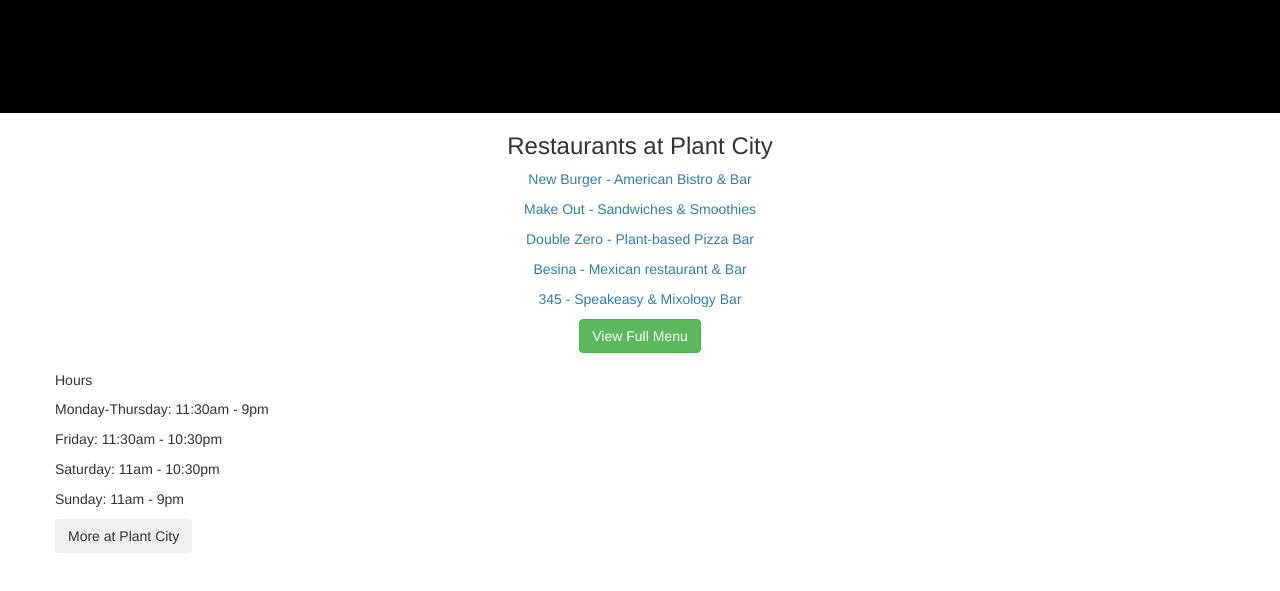
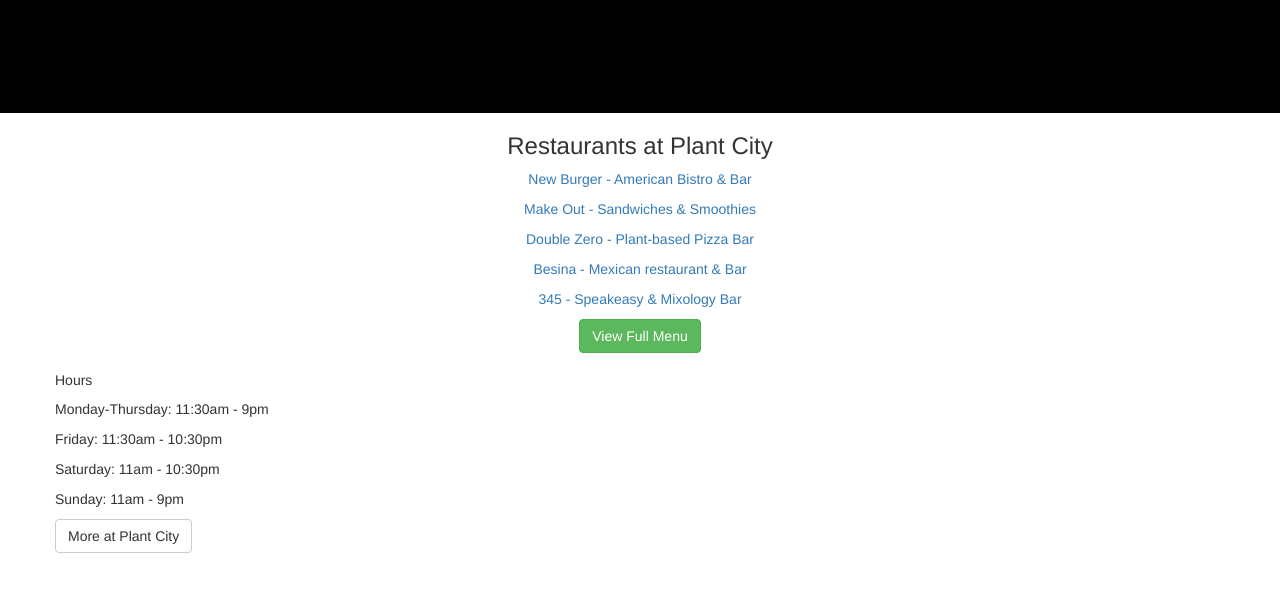
Before and after one commit to chillkoala125/plantcity, a plain HTML site: page index.html in a window 1280 px wide. Shown: the part 157-748 px from the top of the page. Drawn offline with nearby package versions, Linux system fonts and the light colour scheme.

Commit message:
Update index.html

```diff
--- a/index.html
+++ b/index.html
@@ -99,7 +99,7 @@
   <div class="row" style="
       align-items: center;">
 
-      <button type="button" class="btn btn-dark">More at Plant City</button>
+      <button type="button" class="btn btn-default">More at Plant City</button>
 
 
   </div>
```
